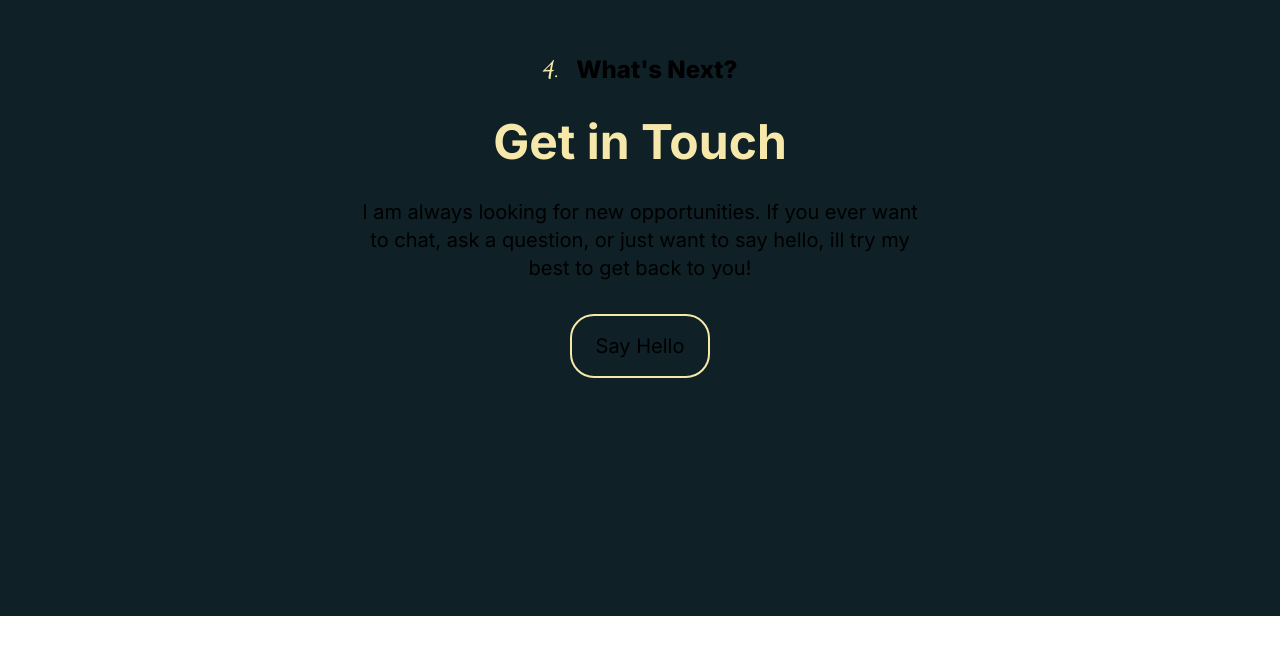
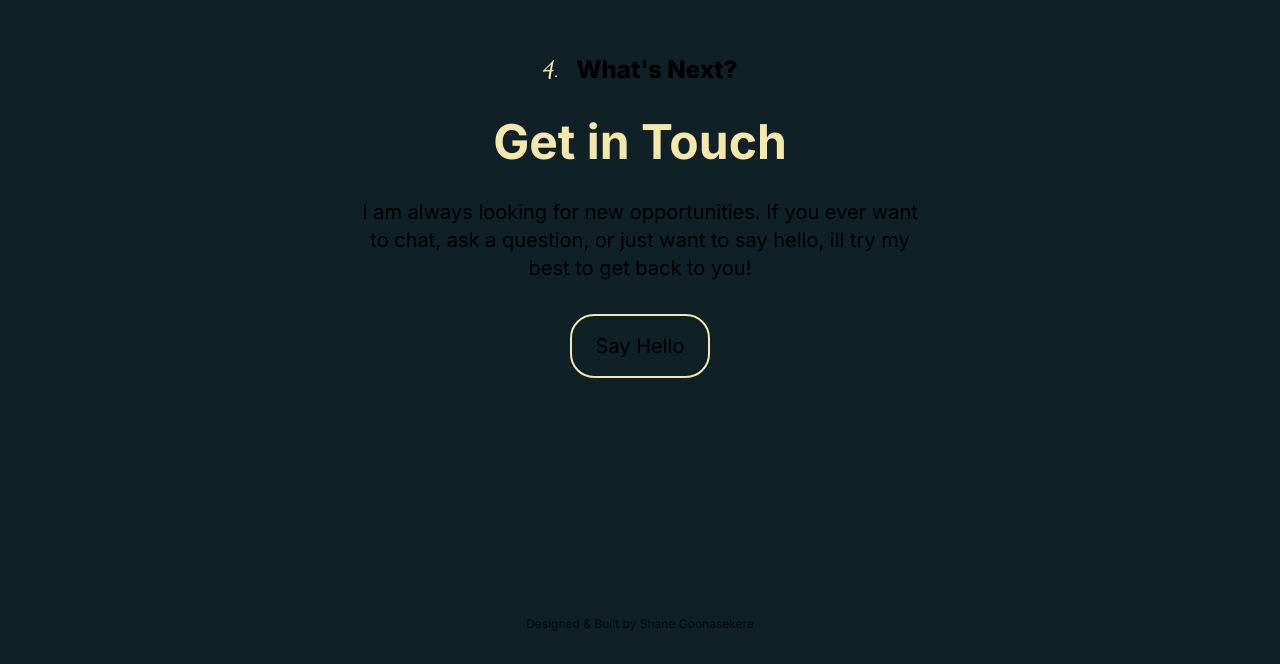
Before and after one commit to shanerrr/portfolio, a Next.js app: page / in a window 1280 px wide. Shown: the part 3673-4337 px from the top of the page. Before the commit the page ends 4289 px from the top, so only its background shows below. Built offline with nearby package versions, Linux system fonts and the light colour scheme.

Commit message:
finsihed footer

```diff
--- a/components/About/About.tsx
+++ b/components/About/About.tsx
@@ -22,7 +22,7 @@ export default function About() {
           </div>
           <div className="col-span-2">
             <p className="text-xl">
-              Hey, what's up! My name is Shane, and I've been building software
+              Hey, what&apos;s up! My name is Shane, and I&apos;ve been building software
               since I was a kid. I started off making simple games with simple
               game engines to building stuff for the internet. My main focus
               currently is full-stack web development, but I love to learn just
@@ -38,7 +38,7 @@ export default function About() {
             </p>
             <div className="grid grid-cols-3">
               <h2 className="col-span-3 text-xl">
-                Here are a few technologies I've been working with recently:
+                Here are a few technologies I&apos;ve been working with recently:
               </h2>
               <ul className="text-md col-span-2 mt-5 grid grid-cols-2 [&>li]:mb-4 [&>li]:before:mr-2 [&>li]:before:text-yellow [&>li]:before:content-['▹']">
                 <li>TypeScript/JavaScript</li>
--- a/components/Contact/Contact.tsx
+++ b/components/Contact/Contact.tsx
@@ -5,7 +5,7 @@ export default function Contact() {
       className="mx-auto flex h-screen max-w-xl flex-col justify-center"
     >
       <h2 className="flex items-center justify-center whitespace-nowrap text-2xl font-extrabold before:mr-4 before:font-handwriting before:text-2xl before:font-semibold before:text-yellow before:content-['4.']">
-        What's Next?
+        What&apos;s Next?
       </h2>
       <h1 className="my-8 text-center text-5xl font-bold text-yellow">
         Get in Touch
@@ -17,7 +17,7 @@ export default function Contact() {
       </p>
       <div className="flex justify-center">
         <a
-          href="#contact"
+          href="mailto:shanuk@goonasekera.com"
           className="mt-8 rounded-3xl border-2 border-yellow bg-transparent px-6 py-4 text-xl transition-colors duration-150 hover:bg-yellow/5"
         >
           Say Hello
--- a/components/Experience/Experience.tsx
+++ b/components/Experience/Experience.tsx
@@ -12,7 +12,7 @@ export default function Experience() {
     <div id="experience" className="flex h-screen flex-col justify-center">
       <div className="container mx-auto">
         <h2 className="mb-16 flex items-center whitespace-nowrap text-3xl font-extrabold before:mr-4 before:font-handwriting before:text-2xl before:font-semibold before:text-yellow before:content-['2.'] after:ml-5 after:flex after:w-full after:items-center after:border after:border-yellow/50">
-          Where I've Worked
+          Where I&apos;ve Worked
         </h2>
         <div className="grid grid-cols-6 gap-8">
           <section className="col-span-1 col-start-2">
--- /dev/null
+++ b/components/Footer/Footer.tsx
@@ -0,0 +1,14 @@
+export default function Footer() {
+  return (
+    <div className="mb-8 flex justify-center">
+      <a
+        target="_blank"
+        rel="noreferrer"
+        className="text-xs opacity-70 transition-all duration-200 hover:text-yellow hover:opacity-100"
+        href="https://github.com/shanerrr/portfolio"
+      >
+        Designed & Built by Shane Goonasekera
+      </a>
+    </div>
+  );
+}
--- /dev/null
+++ b/components/Footer/index.ts
@@ -0,0 +1 @@
+export { default } from './Footer';
--- a/components/Projects/Projects.tsx
+++ b/components/Projects/Projects.tsx
@@ -9,7 +9,7 @@ export default function Projects() {
     >
       <div className="container mx-auto">
         <h2 className="mb-16 flex items-center whitespace-nowrap text-3xl font-extrabold before:mr-4 before:font-handwriting before:text-2xl before:font-semibold before:text-yellow before:content-['3.'] after:ml-5 after:flex after:w-full after:items-center after:border after:border-yellow/50">
-          Things I've Built
+          Things I&apos;ve Built
         </h2>
         <section className="grid grid-cols-6 gap-y-16">
           {projects.data
--- a/pages/index.tsx
+++ b/pages/index.tsx
@@ -10,6 +10,7 @@ import Contact from '~/components/Contact';
 
 import SideEmail from '~/components/SideEmail';
 import SideLinks from '../components/SideLinks';
+import Footer from '~/components/Footer';
 
 export default function Home() {
   return (
@@ -27,6 +28,7 @@ export default function Home() {
         <Experience />
         <Projects />
         <Contact />
+        <Footer />
       </div>
       <SideEmail />
       <SideLinks />
```
